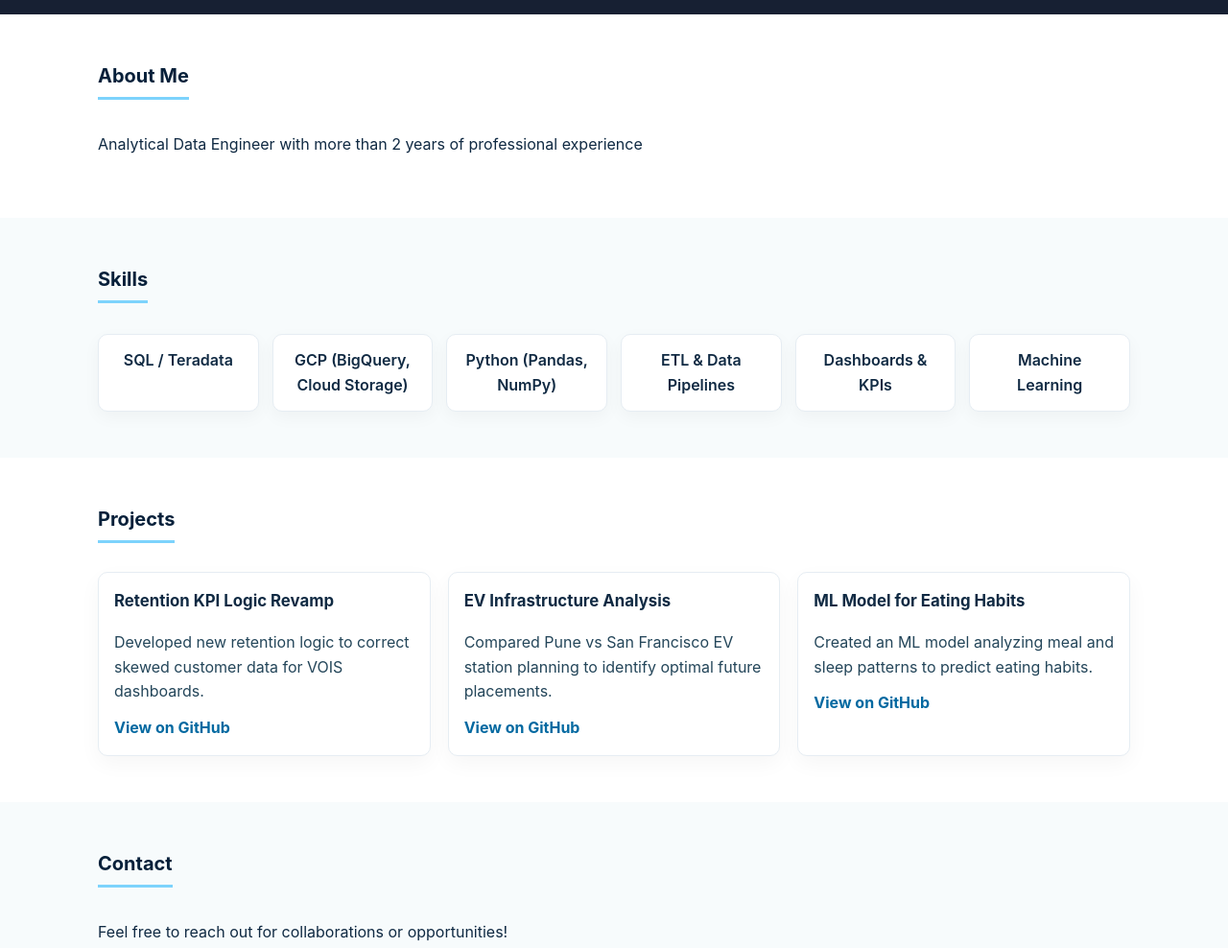
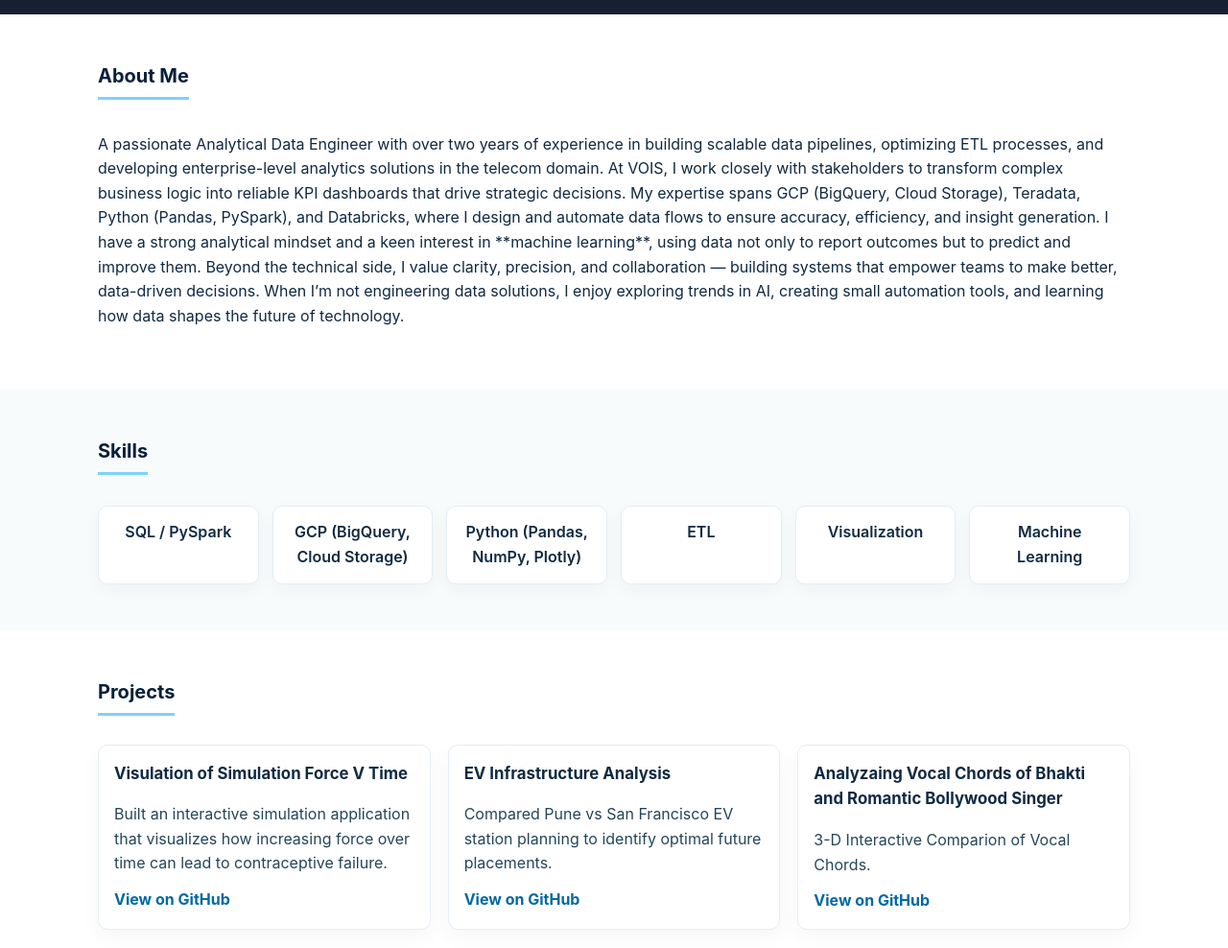
Before and after one commit to ajinkyakotwal/ajinkyakotwal.github.io, a plain HTML site: page index.html in a window 1280 px wide. Shown: the part 600-1588 px from the top of the page at 96% size. Drawn offline with Linux system fonts and the light colour scheme.

Commit message:
Update index.html

```diff
--- a/index.html
+++ b/index.html
@@ -22,7 +22,7 @@
   <section class="hero">
     <div class="container">
       <img src="images/profile.jpg" alt="Ajinkya Kotwal" class="profile-pic" />
-      <h2>Hello, I'm <span>Ajinkya</span></h2>
+      <h2>Hello, I'm Ajinkya </h2>
       <p>Analytical Data Engineer with hands-on experience in GCP, BigQuery, Databricks, and ETL tools like Teradata.
         Skilled in PySpark, Python for ML, and SQL for analytics, with expertise in transforming complex datasets
         into actionable insights. Demonstrated proficiency in machine learning techniques and building scalable data
@@ -36,7 +36,10 @@
     <div class="container">
       <h2>About Me</h2>
       <p>
-     Analytical Data Engineer with more than 2 years of professional experience
+     A passionate Analytical Data Engineer with over two years of experience in building scalable data pipelines, optimizing ETL processes, and developing enterprise-level analytics solutions in the telecom domain.
+At VOIS, I work closely with stakeholders to transform complex business logic into reliable KPI dashboards that drive strategic decisions. My expertise spans GCP (BigQuery, Cloud Storage), Teradata, Python (Pandas, PySpark), and Databricks, where I design and automate data flows to ensure accuracy, efficiency, and insight generation. I have a strong analytical mindset and a keen interest in **machine learning**, using data not only to report outcomes but to predict and improve them.
+        Beyond the technical side, I value clarity, precision, and collaboration — building systems that empower teams to make better, data-driven decisions.
+When I’m not engineering data solutions, I enjoy exploring trends in AI, creating small automation tools, and learning how data shapes the future of technology.
       </p>
     </div>
   </section>
@@ -45,11 +48,11 @@
     <div class="container">
       <h2>Skills</h2>
       <div class="skills-grid">
-        <div class="skill-card">SQL / Teradata</div>
+        <div class="skill-card">SQL / PySpark</div>
         <div class="skill-card">GCP (BigQuery, Cloud Storage)</div>
-        <div class="skill-card">Python (Pandas, NumPy)</div>
-        <div class="skill-card">ETL & Data Pipelines</div>
-        <div class="skill-card">Dashboards & KPIs</div>
+        <div class="skill-card">Python (Pandas, NumPy, Plotly)</div>
+        <div class="skill-card">ETL</div>
+        <div class="skill-card">Visualization</div>
         <div class="skill-card">Machine Learning</div>
       </div>
     </div>
@@ -60,21 +63,21 @@
       <h2>Projects</h2>
       <div class="project-grid">
         <div class="project-card">
-          <h3>Retention KPI Logic Revamp</h3>
-          <p>Developed new retention logic to correct skewed customer data for VOIS dashboards.</p>
-          <a href="https://github.com/ajinkyakotwal/retention-logic" target="_blank">View on GitHub</a>
+          <h3>Visulation of Simulation Force V Time</h3>
+          <p> Built an interactive simulation application that visualizes how increasing force over time can lead to contraceptive failure.</p>
+          <a href="https://www.linkedin.com/posts/ajinkya-kotwal-3947b8190_dataanalytics-visualization-motiondetection-activity-7355217349467168771-DHrB?utm_source=share&utm_medium=member_desktop&rcm=ACoAACz4ByABC0tcdbswxrHUfGmCaxsHx3ZjaHI" target="_blank">View on GitHub</a>
         </div>
 
         <div class="project-card">
           <h3>EV Infrastructure Analysis</h3>
           <p>Compared Pune vs San Francisco EV station planning to identify optimal future placements.</p>
-          <a href="https://github.com/ajinkyakotwal/ev-infra-analysis" target="_blank">View on GitHub</a>
+          <a href="https://ajinkyakotwal.github.io/Pune_EV_Infrastructure/Pune_EV_Infra.index.html" target="_blank">View on GitHub</a>
         </div>
 
         <div class="project-card">
-          <h3>ML Model for Eating Habits</h3>
-          <p>Created an ML model analyzing meal and sleep patterns to predict eating habits.</p>
-          <a href="https://github.com/ajinkyakotwal/eating-habits-ml" target="_blank">View on GitHub</a>
+          <h3>Analyzaing Vocal Chords of Bhakti and Romantic Bollywood Singer</h3>
+          <p>3-D Interactive Comparion of Vocal Chords.</p>
+          <a href="https://ajinkyakotwal.github.io/SingersComparison/Kailash-Arjit.html" target="_blank">View on GitHub</a>
         </div>
       </div>
     </div>
```
